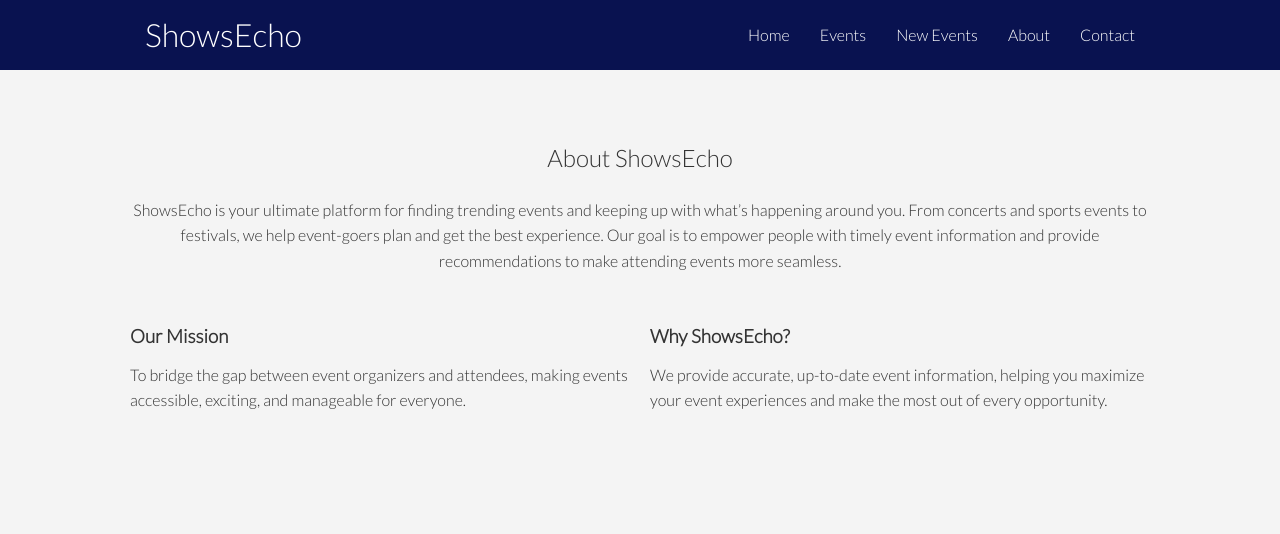
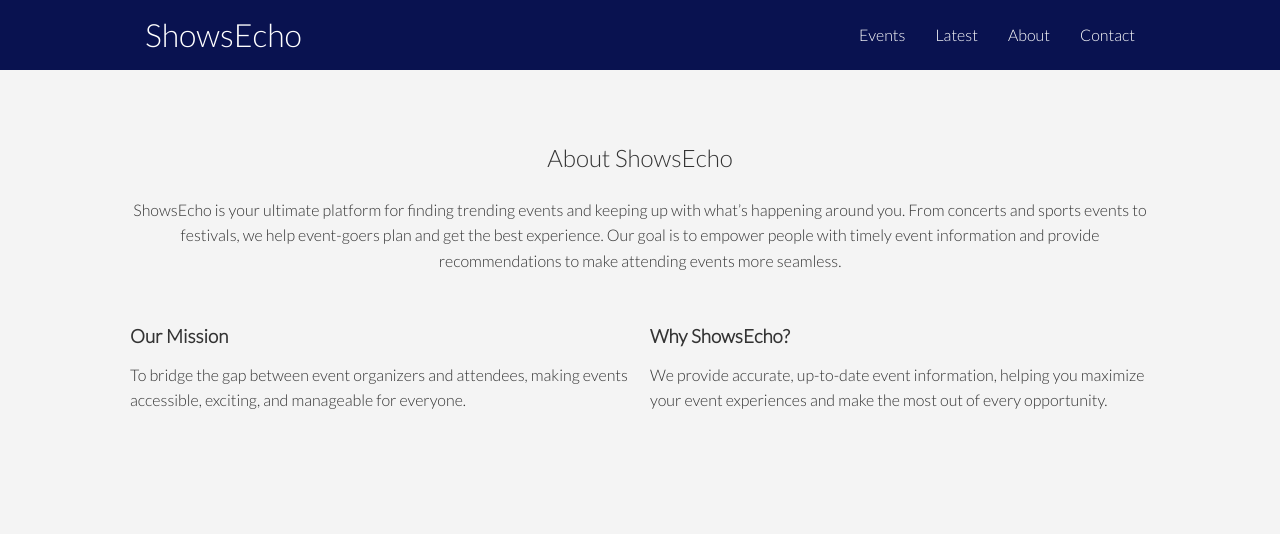
Before and after one commit to easybulb/event-tracking-app, a Django app: page /about/ in a window 1280 px wide. Shown: the top 534 px of the page. Run offline with Django 5.2, Linux system fonts and the light colour scheme; parts of the project's set-up code (start-up, migrations or seed data) failed here and were passed over.

Commit message:
update base.html - change new events to latest and remove home from nav

```diff
--- a/templates/base.html
+++ b/templates/base.html
@@ -21,9 +21,8 @@
       <h1><a href="{% url 'home' %}" class="logo">ShowsEcho</a></h1>
       <nav>
         <ul>
-          <li><a href="{% url 'home' %}">Home</a></li>
           <li><a href="{% url 'events_list' %}">Events</a></li>
-          <li><a href="{% url 'new_events' %}">New Events</a></li>
+          <li><a href="{% url 'new_events' %}">Latest</a></li>
           <li><a href="{% url 'about' %}">About</a></li>
           <li><a href="{% url 'contact' %}">Contact</a></li>
         </ul>
```
